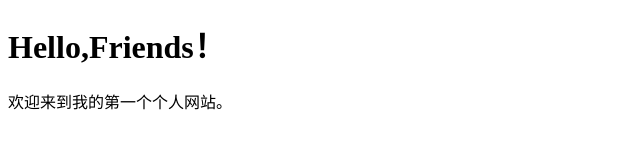
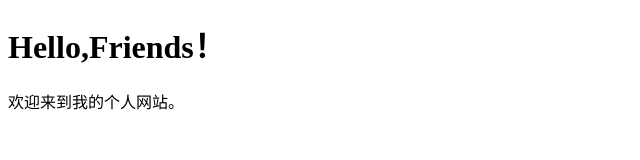
Before and after one commit to jessdraw/jessdraw.github.io, a plain HTML site: page index.html in a window 1280 px wide. Shown: the whole page, without its empty margins (0-640 px from the left). Drawn offline with Linux system fonts and the light colour scheme.

Commit message:
Update index.html

```diff
--- a/index.html
+++ b/index.html
@@ -7,6 +7,6 @@
 </head>
 <body>
     <h1>Hello,Friends！</h1>
-    <p>欢迎来到我的第一个个人网站。</p>
+    <p>欢迎来到我的个人网站。</p>
 </body>
 </html>
```
